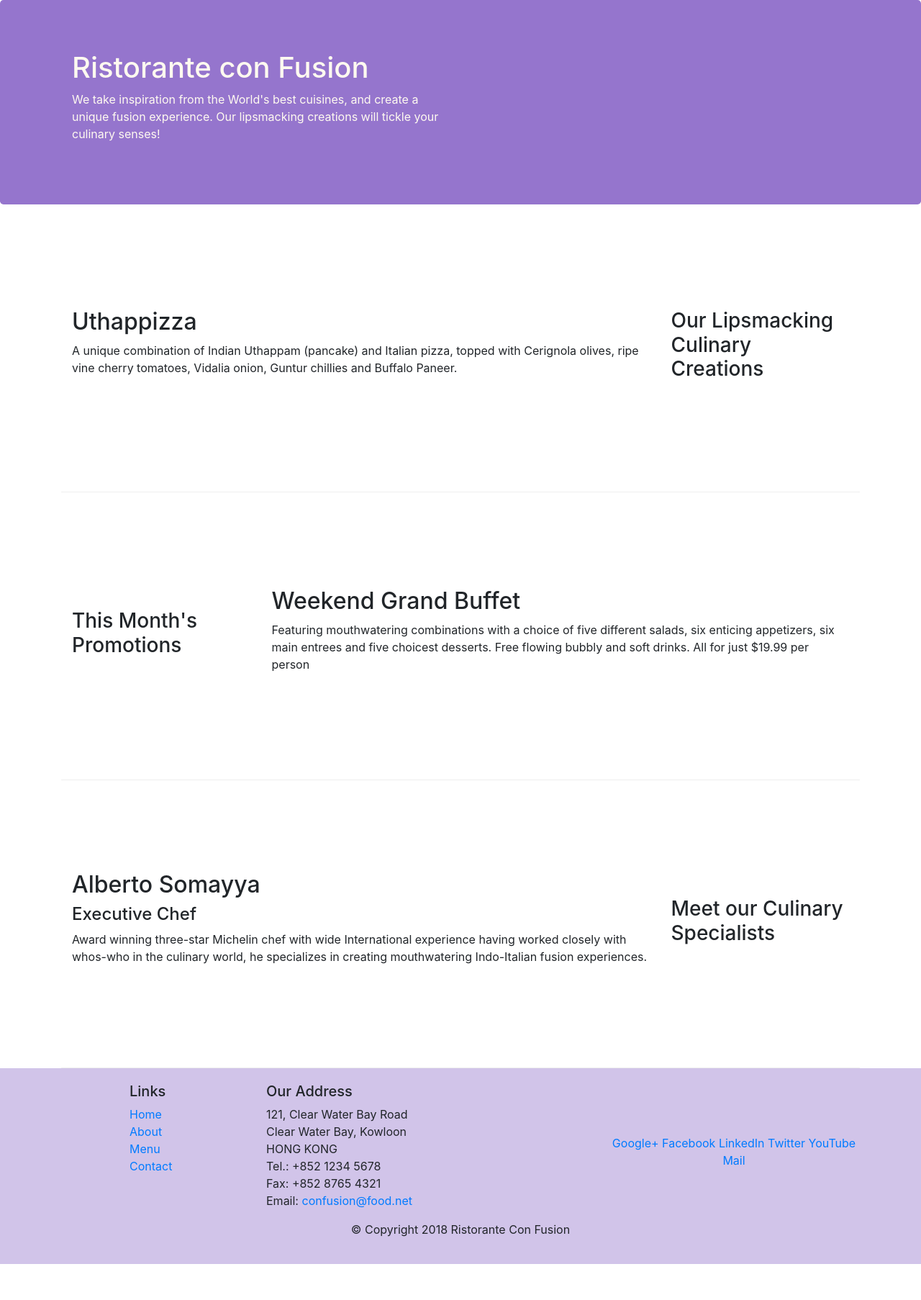
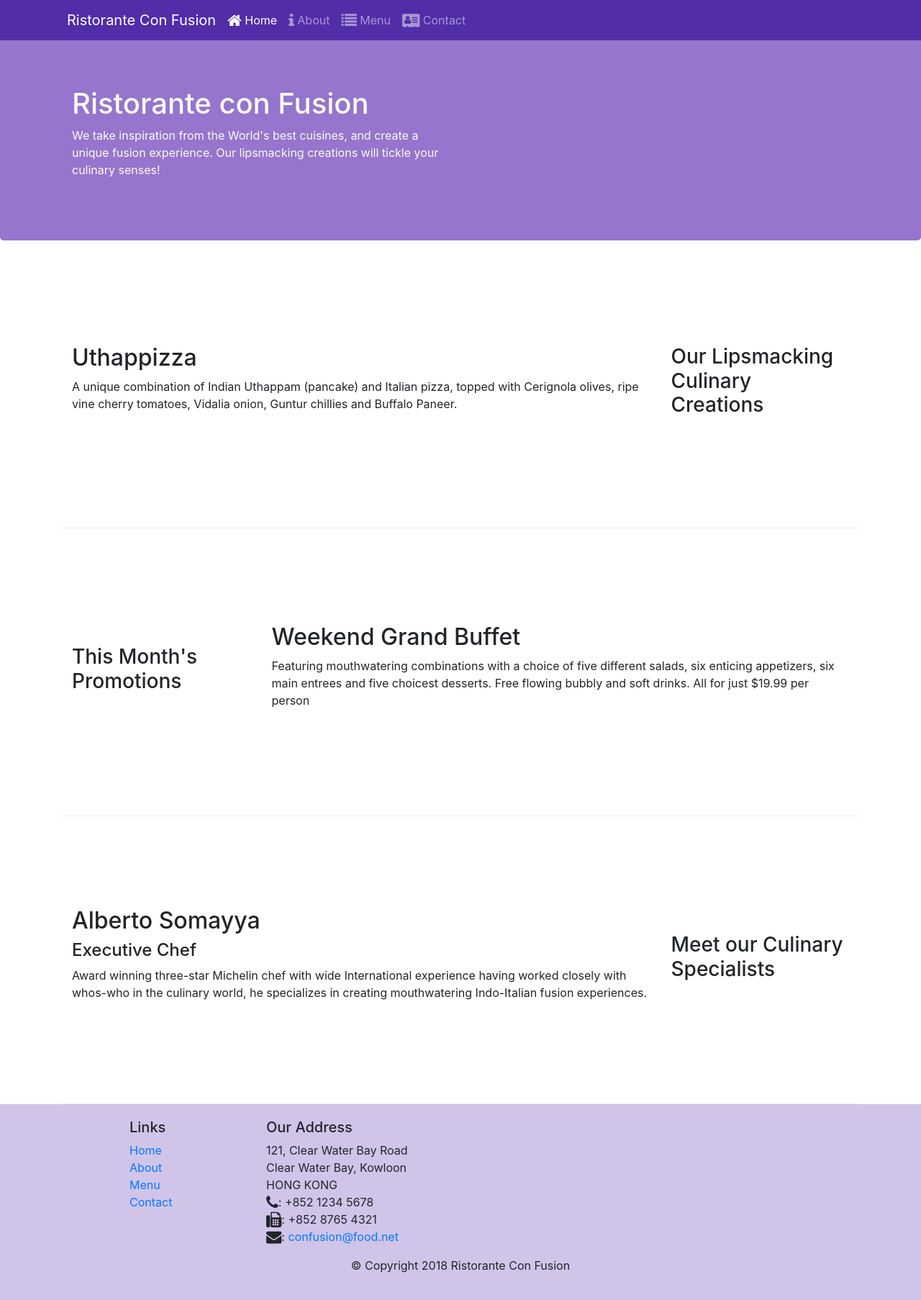
Before and after one commit to msksaul/Bootstrap, a website: page index.html in a window 1280 px wide. Shown: the whole page at 72% size. Before the commit the page ends 1756 px from the top, so only its background shows below. Drawn offline with nearby package versions, Linux system fonts and the light colour scheme.

Commit message:
Navbar and Breadcrumb

```diff
--- a/css/styles.css
+++ b/css/styles.css
@@ -24,3 +24,10 @@
   margin: 0px;
   color: #0f0f0f;
 }
+body {
+  padding: 50px 0px 0px 0px;
+  z-index: 0;
+}
+.navbar-dark {
+  background: #512da8;
+}
--- a/index.html
+++ b/index.html
@@ -9,10 +9,33 @@
     <!-- Bootstrap CSS -->
     <link rel="stylesheet" href="node_modules/bootstrap/dist/css/bootstrap.min.css">
     <link rel="stylesheet" href="css/styles.css">
+    <link rel="stylesheet" href="node_modules/font-awesome/css/font-awesome.min.css">
+    <link rel="stylesheet" href="node_modules/bootstrap-social/bootstrap-social.css">
+
     <title>Ristorante Con Fusion</title>
 </head>
 
 <body>
+    <nav class='navbar navbar-dark navbar-expand-sm fixed-top'>
+        <div class="container">
+            <button class='navbar-toggler' type='button' data-toggle='collapse' data-target='#Navbar'>
+                <span class='navbar-toggler-icon'></span>
+            </button>
+            <a class='navbar-brand mr-auto pr-sm-2 pl-2' href='#'>Ristorante Con Fusion</a>
+            <div class='collapse navbar-collapse' id='Navbar'>
+                <ul class='navbar-nav mr-auto'>
+                    <li class='nav-item active'><a class='nav-link' href='#'>
+                        <span class='fa fa-home fa-lg'></span> Home</a></li>
+                    <li class='nav-item'><a class='nav-link' href='./aboutus.html'>
+                        <span class='fa fa-info fa-lg'></span> About</a></li>
+                    <li class='nav-item'><a class='nav-link' href='#'>
+                        <span class='fa fa-list fa-lg'></span> Menu</a></li>
+                    <li class='nav-item'><a class='nav-link' href='#'>
+                        <span class='fa fa-address-card fa-lg'></span> Contact</a></li>
+                </ul>
+            </div>
+        </div>
+    </nav>
 
     <header class='jumbotron'>
         <div class='container'>
@@ -68,7 +91,7 @@
                     <h5>Links</h5>
                     <ul class='list-unstyled'>
                         <li><a href="#">Home</a></li>
-                        <li><a href="#">About</a></li>
+                        <li><a href="./aboutus.html">About</a></li>
                         <li><a href="#">Menu</a></li>
                         <li><a href="#">Contact</a></li>
                     </ul>
@@ -79,20 +102,12 @@
 		              121, Clear Water Bay Road<br>
 		              Clear Water Bay, Kowloon<br>
 		              HONG KONG<br>
-		              Tel.: +852 1234 5678<br>
-		              Fax: +852 8765 4321<br>
-		              Email: <a href="mailto:confusion@food.net">confusion@food.net</a>
+		              <i class='fa fa-phone fa-lg'></i>: +852 1234 5678<br>
+		              <i class='fa fa-fax fa-lg'></i>: +852 8765 4321<br>
+		              <i class='fa fa-envelope fa-lg'></i>: <a href="mailto:confusion@food.net">confusion@food.net</a>
 		           </address>
                 </div>
                 <div class='col-12 col-sm-4 align-self-center'>
-                    <div class='text-center'>
-                        <a href="http://google.com/+">Google+</a>
-                        <a href="http://www.facebook.com/profile.php?id=">Facebook</a>
-                        <a href="http://www.linkedin.com/in/">LinkedIn</a>
-                        <a href="http://twitter.com/">Twitter</a>
-                        <a href="http://youtube.com/">YouTube</a>
-                        <a href="mailto:">Mail</a>
-                    </div>
                 </div>
            </div>
            <div class='row justify-content-center'>
--- a/package.json
+++ b/package.json
@@ -15,6 +15,8 @@
   },
   "dependencies": {
     "bootstrap": "^4.5.0",
+    "bootstrap-social": "^5.1.1",
+    "font-awesome": "^4.7.0",
     "jquery": "^3.5.1",
     "popper": "^1.0.1",
     "popper.js": "^1.16.1"
```
Also changed, not shown: aboutus.html (+24 -1 lines).
